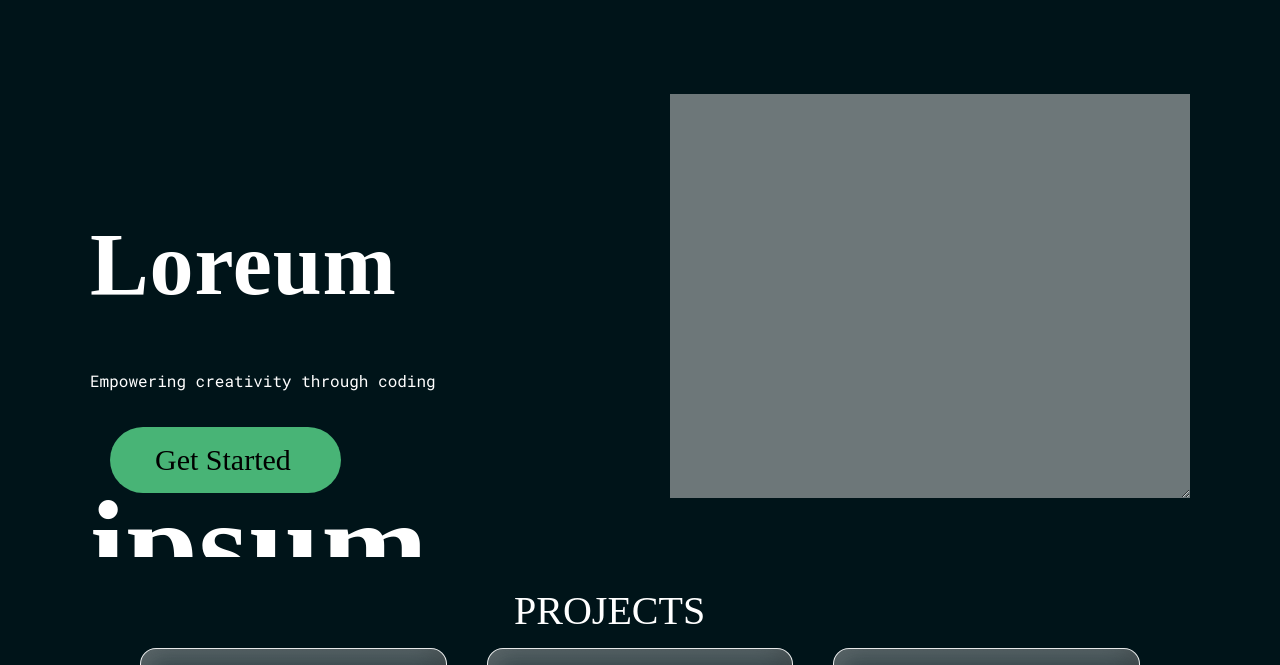
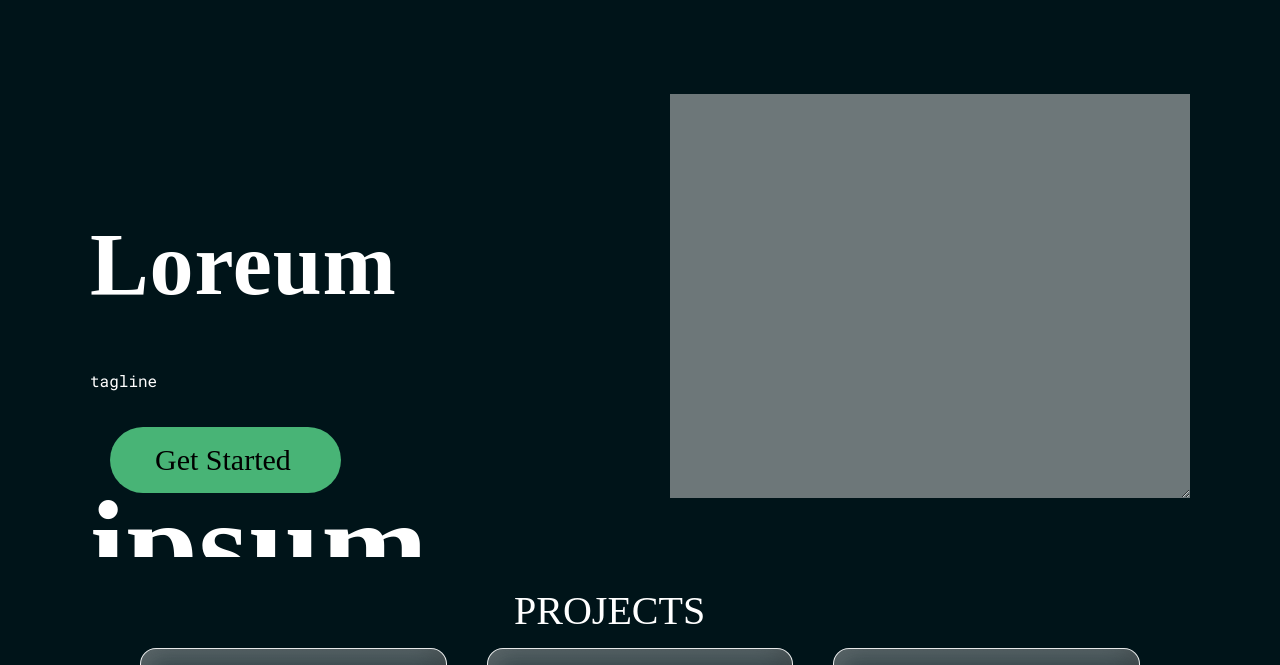
Before and after one commit to stormothecyborg/CODECLUBWEBSITE, a website built with Parcel: page index.html in a window 1280 px wide. Shown: the part 69-734 px from the top of the page. Built offline with nearby package versions, Linux system fonts and the light colour scheme; a web font is replaced by a local one.

Commit message:
recommit

```diff
--- a/index.html
+++ b/index.html
@@ -98,7 +98,7 @@
                   </p>
                 </div>
                 <div class="description">
-                  Empowering creativity through coding
+                tagline
                 </div>
                 <div class="containerget-started">
                   <button class="primary-button" onclick="location.href='#join-code-club'">
```
